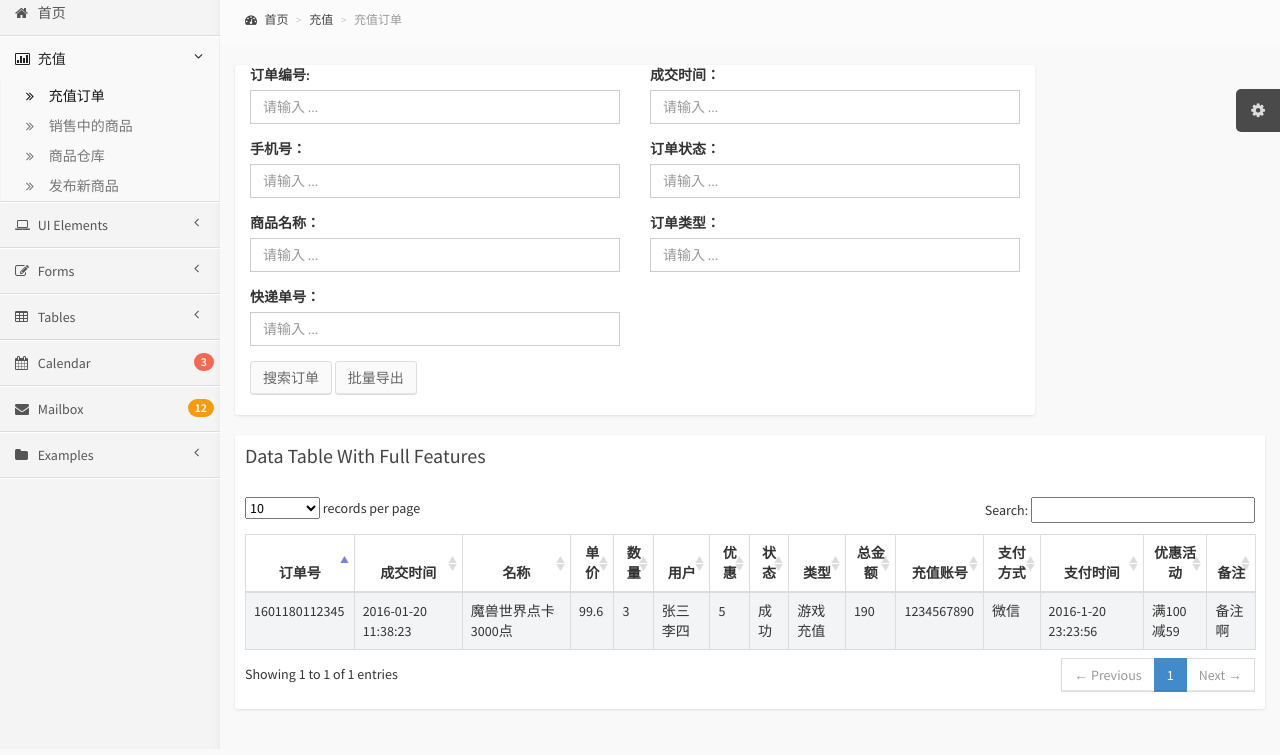
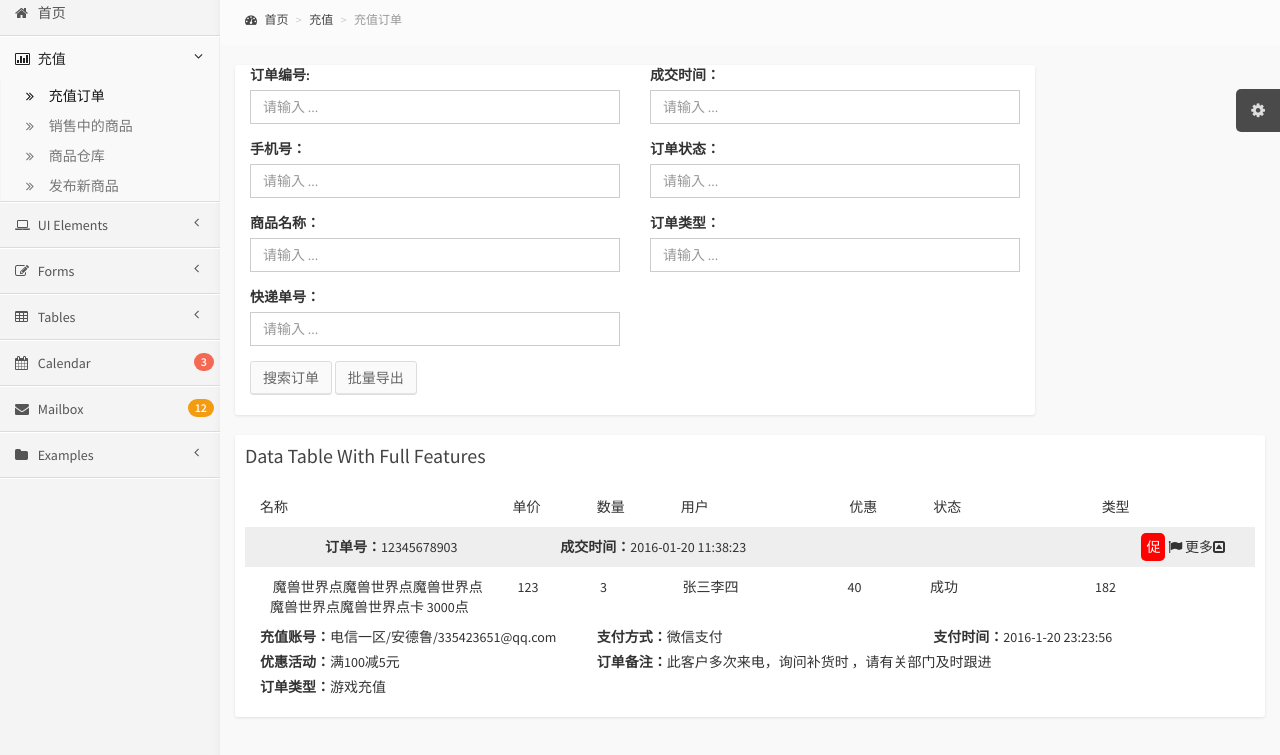
Before and after one commit to zhangliyuan/game-admin, a plain HTML site: page pages/tables/data1.html in a window 1280 px wide. Shown: the part 61-816 px from the top of the page. Drawn offline with Linux system fonts and the light colour scheme.

Commit message:
1，handlebars模板， 列表项改为使用DIV

```diff
--- a/pages/tables/data1.html
+++ b/pages/tables/data1.html
@@ -910,11 +910,66 @@
                                     <h3 class="box-title">Data Table With Full Features</h3>
                                 </div><!-- /.box-header -->
                                 <div class="box-body table-responsive">
-                                    <table id="example1" class="table table-bordered table-striped">
+
+                                    <div style="height: 30px;">
+                                        <div class="col-lg-3">名称</div>
+                                        <div class="col-lg-1">单价</div>
+                                        <div class="col-lg-1">数量</div>
+                                        <div class="col-lg-2">用户</div>
+                                        <div class="col-lg-1">优惠</div>
+                                        <div class="col-lg-2">状态</div>
+                                        <div class="col-lg-2">类型</div>
+                                    </div>
+                                    <div>
+                                        <div>
+                                            <div style="background: #eee; height: 40px;line-height: 40px;padding:0 30px;">
+                                                <span style="margin: 0 50px;"><label>订单号：</label><span>12345678903</span></span>
+                                                <span  style="margin: 0 50px;"><label>成交时间：</label><span>2016-01-20 11:38:23</span></span>
+                                                <span style="float: right">
+                                                    <span style="border-radius: 5px; width: 20px;height: 20px; background: #ff0101;padding: 5px;color:#fff;">促</span>
+                                                    <span><i class="fa fa-flag"></i></span>
+                                                    <span>更多<i class="fa fa-caret-square-o-up"> </i></span>
+                                                </span>
+                                            </div>
+                                            </div>
+                                            <div style="height: 60px;padding: 10px;">
+                                                <div class="col-lg-3">
+                                                    <img src="">
+                                                    <span>魔兽世界点魔兽世界点魔兽世界点魔兽世界点魔兽世界点卡 3000点</span></div>
+                                                <div class="col-lg-1">123</div>
+                                                <div class="col-lg-1">3</div>
+                                                <div class="col-lg-2">张三李四</div>
+                                                <div class="col-lg-1">40</div>
+                                                <div class="col-lg-2">成功</div>
+                                                <div class="col-lg-2">182</div>
+                                            </div>
+                                            <div style="height: 80px;">
+                                                <div class="col-lg-4">
+                                                    <label>充值账号：</label><span>电信一区/安德鲁/335423651@qq.com</span>
+                                                </div>
+                                                <div class="col-lg-4">
+                                                    <label>支付方式：</label><span>微信支付</span>
+                                                </div>
+                                                <div class="col-lg-4">
+                                                    <label>支付时间：</label><span>2016-1-20 23:23:56</span>
+                                                </div>
+                                                <div class="col-lg-4"><label>优惠活动：</label><span>满100减5元</span></div>
+                                                <div class="col-lg-8">
+                                                    <label>订单备注：</label><span>此客户多次来电，询问补货时  ，请有关部门及时跟进</span>
+                                                </div>
+                                                <div class="col-lg-4">
+                                                    <label>订单类型：</label><span>游戏充值</span>
+                                                </div>
+
+                                            </div>
+                                        </div>
+                                    </div>
+
+                                    <table id="example1" class="table table-bordered table-striped" style="display: none;">
                                         <thead>
                                             <tr>
-                                                <th>订单号</th>
-                                                <th>成交时间</th>
+                                                <!--<th>订单号</th>
+                                                <th>成交时间</th>-->
                                                 <th>名称</th>
                                                 <th>单价</th>
                                                 <th>数量</th>
@@ -923,18 +978,25 @@
                                                 <th>状态</th>
                                                 <th>类型</th>
                                                 <th>总金额</th>
-                                                <th>充值账号</th>
+                                               <!-- <th>充值账号</th>
                                                 <th>支付方式</th>
                                                 <th>支付时间</th>
                                                 <th>优惠活动</th>
-                                                <th>备注</th>
+                                                <th>备注</th>-->
                                             </tr>
                                         </thead>
                                         <tbody>
-
                                             <tr>
-                                                <td>1601180112345  </td>
-                                                <td>2016-01-20 11:38:23</td>
+                                                <td colspan="2">订单编号：1601180112345  </td>
+                                                <td colspan="6">成交时间：2016-01-20 11:38:23</td>
+                                            </tr>
+                                            <tr>
+                                                <td>订单编号：1601180112345</td>
+                                                <td>成交时间：2016-01-20 11:38:23</td>
+                                            </tr>
+                                            <tr>
+                                               <!-- <td>1601180112345  </td>
+                                                <td>2016-01-20 11:38:23</td>-->
                                                 <td>魔兽世界点卡 3000点</td>
                                                 <td>99.6</td>
                                                 <td>3</td>
@@ -943,12 +1005,22 @@
                                                 <td>成功</td>
                                                 <td>游戏充值</td>
                                                 <td>190</td>
-                                                <td>1234567890</td>
+                                                <!--<td>1234567890</td>
                                                 <td>微信</td>
                                                 <td>2016-1-20 23:23:56</td>
                                                 <td>满100减59</td>
-                                                <td>备注啊</td>
+                                                <td>备注啊</td>-->
                                             </tr>
+                                        <tr>
+                                            <td>充值账号:</td><td>1234567890</td>
+                                            <td>支付方式:</td><td>1234567890</td>
+                                            <td>支付时间:</td><td>1234567890</td>
+                                            <td>充值账号:</td><td>1234567890</td>
+                                            <td>微信</td>
+                                            <td>2016-1-20 23:23:56</td>
+                                            <td>满100减59</td>
+                                            <td>备注啊</td>
+                                        </tr>
 
                                         </tbody>
                                         <!--<tfoot>
@@ -973,6 +1045,7 @@
 
         <!-- jQuery 3.0.0 -->
         <script src="../../js/jquery-2.0.2.min.js"></script>
+        <script src="../../js/handlebars-v4.0.5.js"></script>
         <!-- Bootstrap -->
         <script src="../../js/bootstrap.min.js" type="text/javascript"></script>
         <!-- DATA TABES SCRIPT -->
@@ -980,6 +1053,20 @@
         <script src="../../js/plugins/datatables/dataTables.bootstrap.js" type="text/javascript"></script>
         <!-- AdminLTE App -->
         <script src="../../js/AdminLTE/app.js" type="text/javascript"></script>
+
+        <script id="table-row" type="text/x-handlebars-template">
+            <tr>
+                <td></td>
+            </tr>
+            <tr>
+                <td></td>
+            </tr>
+            <tr >
+                <td></td>
+            </tr>
+
+
+        </script>
 
         <!-- page script -->
         <script type="text/javascript">
```
